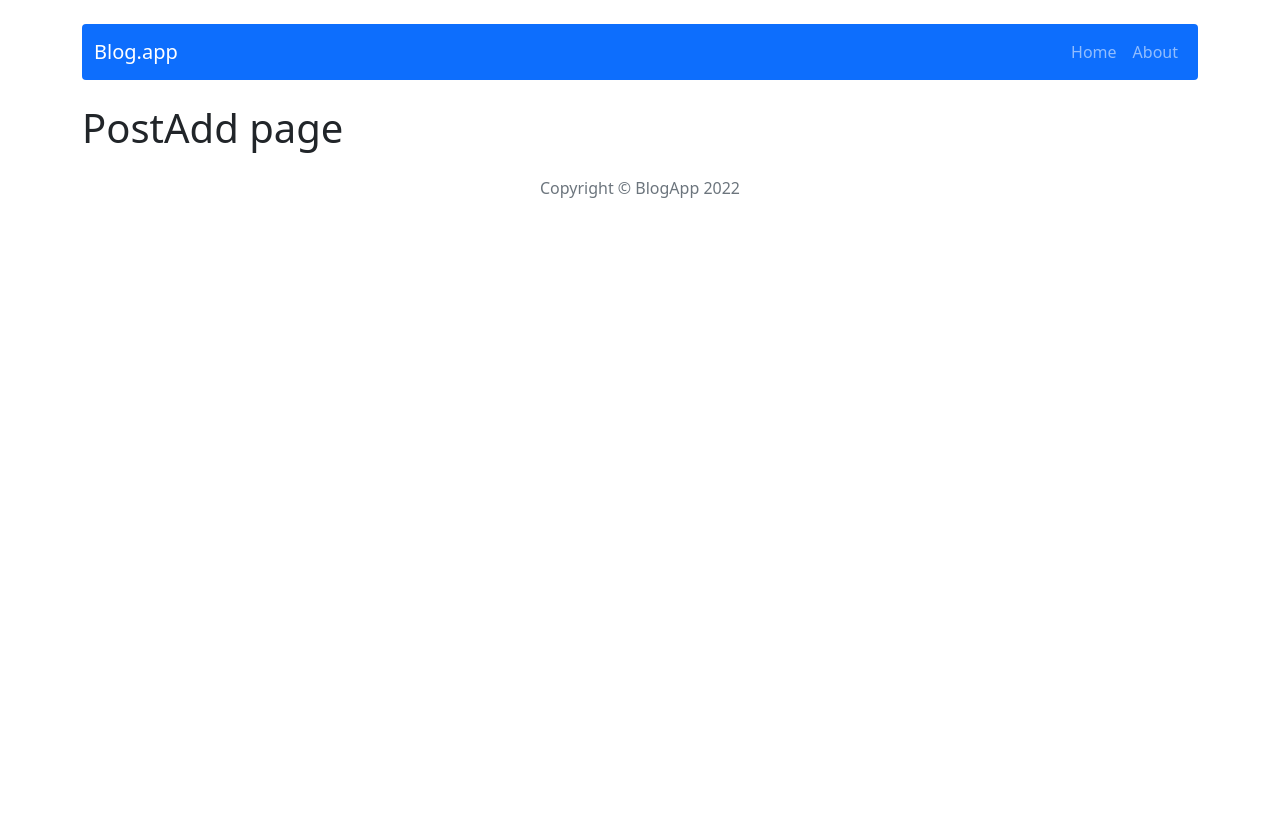
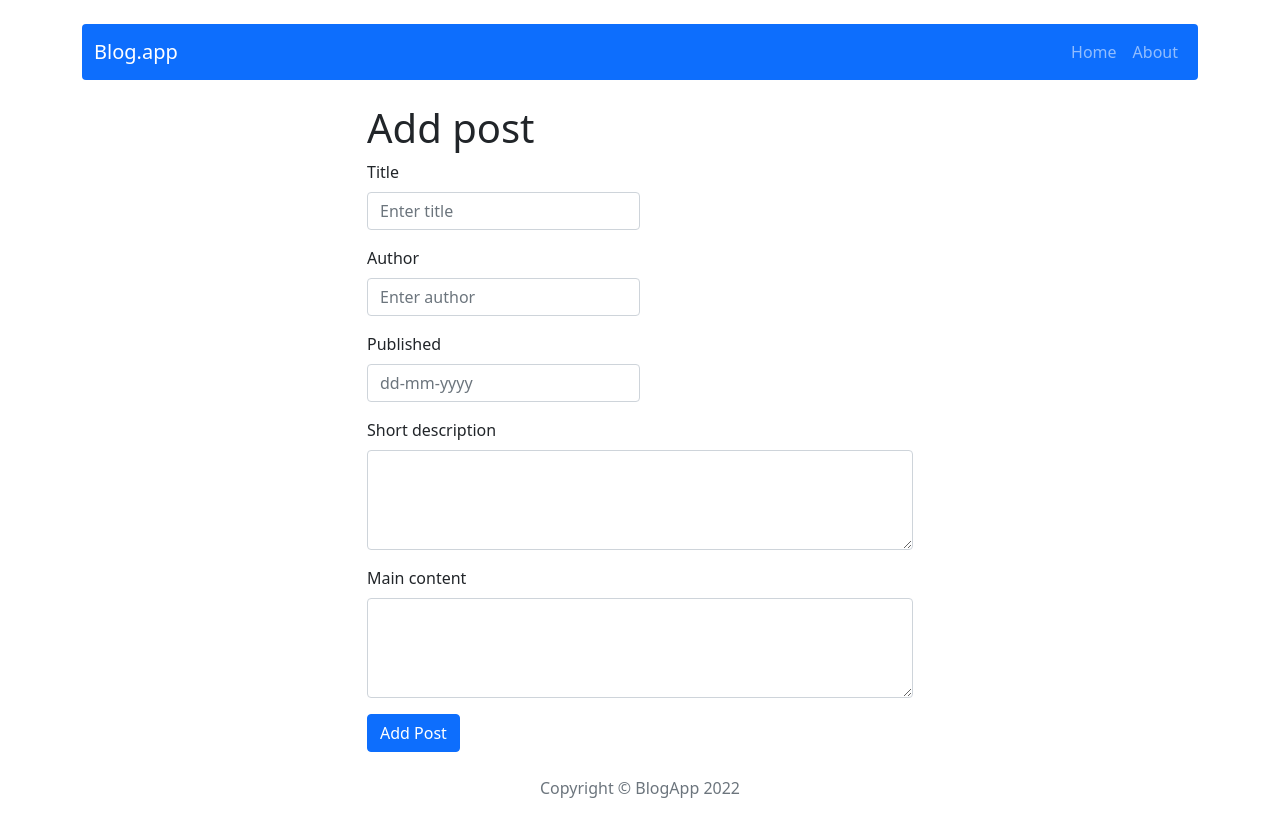
Before and after one commit to Adamm-K/blog-crud, a React (Create React App) app: page /post/add in a window 1280 px wide. Built offline with nearby package versions, Linux system fonts and the light colour scheme.

Commit message:
task 19.6 v1

```diff
--- a/package.json
+++ b/package.json
@@ -16,6 +16,7 @@
     "redux": "4.1.2",
     "redux-devtools-extension": "2.13.9",
     "sass": "1.43.4",
+    "shortid": "^2.2.16",
     "web-vitals": "^2.1.4"
   },
   "scripts": {
--- /dev/null
+++ b/src/components/features/AddPostForm.js
@@ -0,0 +1,65 @@
+import Form from 'react-bootstrap/Form';
+import Row from 'react-bootstrap/Row';
+import Col from 'react-bootstrap/Col';
+import FloatingLabel from 'react-bootstrap/FloatingLabel';
+import Button from 'react-bootstrap/Button'
+import { useDispatch } from 'react-redux';
+import { useState } from 'react';
+import { addPost } from '../../redux/postsRedux';
+import { useNavigate } from 'react-router-dom';
+
+const AddPostForm = () => {
+
+  const dispatch = useDispatch();
+  let navigate = useNavigate();
+
+  const [title, setTitle] = useState('');
+  const [author, setAuthor] = useState('');
+  const [publishedDate, setPublishedDate] = useState('');
+  const [shortDescription, setShortDescription] = useState('');
+  const [content, setContent] = useState('');
+
+
+  const handleSubmit = e => {
+    e.preventDefault();
+    dispatch(addPost({title, author, publishedDate, shortDescription, content}));
+    navigate('/');
+  }
+
+  return (
+    <Row>
+      <Col md={{span: 6, offset: 3}}>
+        <h1>Add post</h1>
+        <Form onSubmit={handleSubmit}>
+          <Form.Group className="mb-3 w-50">
+            <Form.Label >Title</Form.Label>
+            <Form.Control value={title} type="text" placeholder="Enter title" onChange={e => setTitle(e.target.value)} />
+          </Form.Group>
+          <Form.Group className="mb-3 w-50">
+            <Form.Label >Author</Form.Label>
+            <Form.Control type="text" placeholder="Enter author" value={author} onChange={e => setAuthor(e.target.value)}/>
+          </Form.Group>
+          <Form.Group className="mb-3 w-50">
+            <Form.Label value={publishedDate}>Published</Form.Label>
+            <Form.Control type="text" placeholder="dd-mm-yyyy" value={publishedDate} onChange={e => setPublishedDate(e.target.value)}/>
+          </Form.Group>
+          <Form.Group >
+            <Form.Label value={shortDescription}>Short description</Form.Label>
+            <FloatingLabel controlId="floatingTextarea" className="mb-3">
+                <Form.Control as="textarea" placeholder="Leave a comment here" style={{ height: '100px' }} value={shortDescription} onChange={e => setShortDescription(e.target.value)} />
+            </FloatingLabel>
+          </Form.Group>
+          <Form.Group >
+            <Form.Label value={content}>Main content</Form.Label>
+            <FloatingLabel controlId="floatingTextarea" className="mb-3">
+                <Form.Control as="textarea" placeholder="Leave a comment here" style={{ height: '100px' }} value={content} onChange={e => setContent(e.target.value)} />
+            </FloatingLabel>
+          </Form.Group>
+          <Button as="input" type="submit" value="Add Post" />{' '}
+        </Form>
+      </Col>
+    </Row>
+  );
+};
+
+export default AddPostForm;
--- a/src/components/features/CardPosts.js
+++ b/src/components/features/CardPosts.js
@@ -19,8 +19,8 @@ const CardPost = () => {
           <Card>
             <Card.Body>
               <Card.Title>{post.title}</Card.Title>
-              <Card.Subtitle className="mb-1">Author: {post.author}</Card.Subtitle>
-              <Card.Subtitle>Published: {post.publishedDate}</Card.Subtitle>
+              <Card.Text className="mb-1"><b>Author:</b> {post.author}</Card.Text>
+              <Card.Text><b>Published:</b> {post.publishedDate}</Card.Text>
               <Card.Text className="mt-2">{post.shortDescription}</Card.Text>
               <Link to={"/post/" + post.id}>
                 <Button variant="primary">Read more</Button>
--- /dev/null
+++ b/src/components/features/ModalDelete.js
@@ -0,0 +1,26 @@
+import Button from 'react-bootstrap/Button';
+import { Modal } from 'react-bootstrap';
+
+const ModalDelete = props => {
+    return (
+      <Modal show={props.showModal} onHide={props.handleClose}>
+      <Modal.Header closeButton>
+        <Modal.Title>Are you sure?</Modal.Title>
+      </Modal.Header>
+      <Modal.Body>
+        This operation will completely remove post from the app. <br></br>
+        Are you sure you want to do that?
+      </Modal.Body>
+      <Modal.Footer>
+        <Button variant="secondary" onClick={props.handleClose}>
+          Cancel
+        </Button>
+        <Button variant="danger" onClick={props.handleRemove}>
+          Confirm
+        </Button>
+      </Modal.Footer>
+    </Modal>
+  );
+}
+
+export default ModalDelete;
--- a/src/components/pages/Post.js
+++ b/src/components/pages/Post.js
@@ -1,16 +1,35 @@
-import { useParams } from 'react-router-dom';
 import { getPostById } from '../../redux/postsRedux';
-import { useSelector } from 'react-redux';
+import { useSelector, useDispatch } from 'react-redux';
 import Row from 'react-bootstrap/Row';
 import Col from 'react-bootstrap/Col';
 import Button from 'react-bootstrap/Button';
 import Card from 'react-bootstrap/Card'
-import { Link } from 'react-router-dom';
+import { useParams, Link,  Navigate } from 'react-router-dom';
+import { useState } from 'react';
+import ModalDelete from '../features/ModalDelete';
+import { removePost } from '../../redux/postsRedux';
 
 const Post = () => {
 
+  const dispatch =  useDispatch();
   const {postId} = useParams();
-  const postData = useSelector(state => getPostById(state, postId))
+
+  const postData = useSelector(state => getPostById(state, postId));
+
+  const [showModal, setShowModal] = useState(false);
+  const handleClose = () => setShowModal(false);
+  const handleShow = () =>  setShowModal(true);
+
+  const handleRemove = e => {
+    e.preventDefault();
+    dispatch(removePost( postId ));
+    handleClose();
+  };
+
+  if(showModal) return (
+    <ModalDelete showModal={showModal} handleClose={handleClose} handleRemove={handleRemove} />
+  );
+  if(!postData) return <Navigate to="/" />;
 
   return (
     <div>
@@ -19,8 +38,8 @@ const Post = () => {
         <Card className="border-0">
             <Card.Body>
               <Card.Title>{postData.title}</Card.Title>
-              <Card.Subtitle className="mb-1">Author: <span as={Card.Text}>{postData.author}</span></Card.Subtitle>
-              <Card.Subtitle>Published: {postData.publishedDate}</Card.Subtitle>
+              <Card.Text className="mb-1"><b>Author:</b> {postData.author}</Card.Text>
+              <Card.Text><b>Published:</b> {postData.publishedDate}</Card.Text>
               <Card.Text className="mt-2">{postData.content}</Card.Text>
             </Card.Body>
           </Card>
@@ -29,9 +48,7 @@ const Post = () => {
         <Link to="/post/edit">
           <Button variant="outline-info" className="m-2">Edit</Button>
         </Link>
-        <Link to="/">
-          <Button variant="outline-danger">Delete</Button>
-        </Link>
+          <Button variant="outline-danger" onClick={handleShow}>Delete</Button>
         </Col>
       </Row>
     </div>
--- a/src/components/pages/PostAdd.js
+++ b/src/components/pages/PostAdd.js
@@ -1,9 +1,9 @@
+import AddPostForm from '../features/AddPostForm';
+
 const PostAdd = () => {
   return (
-    <div>
-      <h1>PostAdd page</h1>
-    </div>
+    <AddPostForm />
   );
-}
+};
 
 export default PostAdd;
--- a/src/redux/postsRedux.js
+++ b/src/redux/postsRedux.js
@@ -1,13 +1,24 @@
+import shortid from 'shortid';
+
 // selectors
 export const getAllPosts = ({ posts }) => posts;
 export const getPostById = ({ posts }, postId) => posts.find(post => post.id === postId);
 
 // actions
-// const createActionName = actionName => `app/posts/${actionName}`;
+const createActionName = actionName => `app/posts/${actionName}`;
+const REMOVE_POST = createActionName('REMOVE_POST');
+const ADD_POST = createActionName('ADD_POST');
 
 // action creators
+export const removePost = payload => ({type: REMOVE_POST, payload});
+export const addPost = payload => ({type: ADD_POST, payload});
+
 const postsReducer = (statePart = [], action) => {
   switch (action.type) {
+    case REMOVE_POST:
+      return statePart.filter(post => post.id !== action.payload)
+    case ADD_POST:
+      return [...statePart, { ...action.payload, id: shortid()}]
     default:
       return statePart
   };
```
Also changed, not shown: 1 other file (tests, documents, lock files or other folders).
